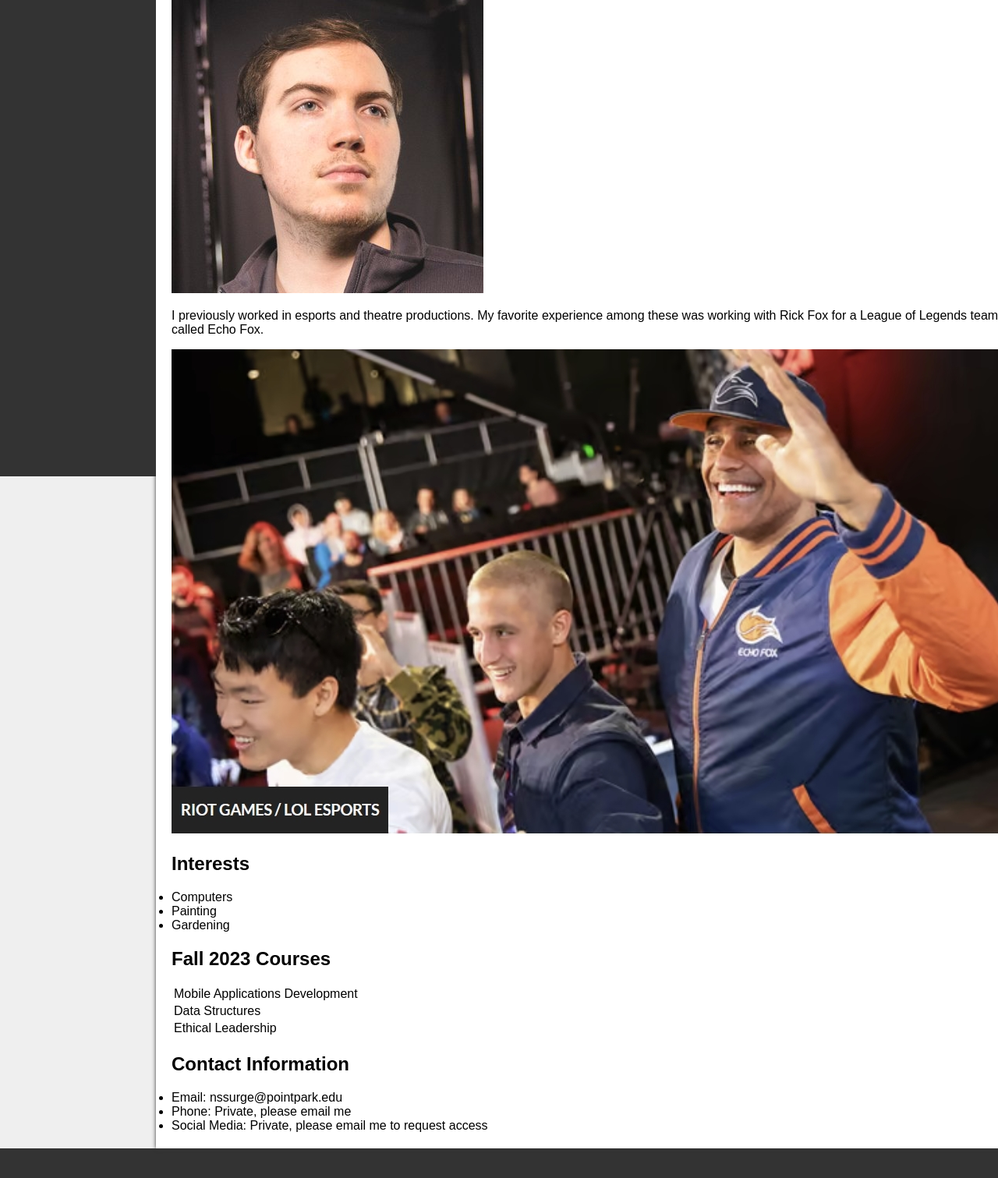
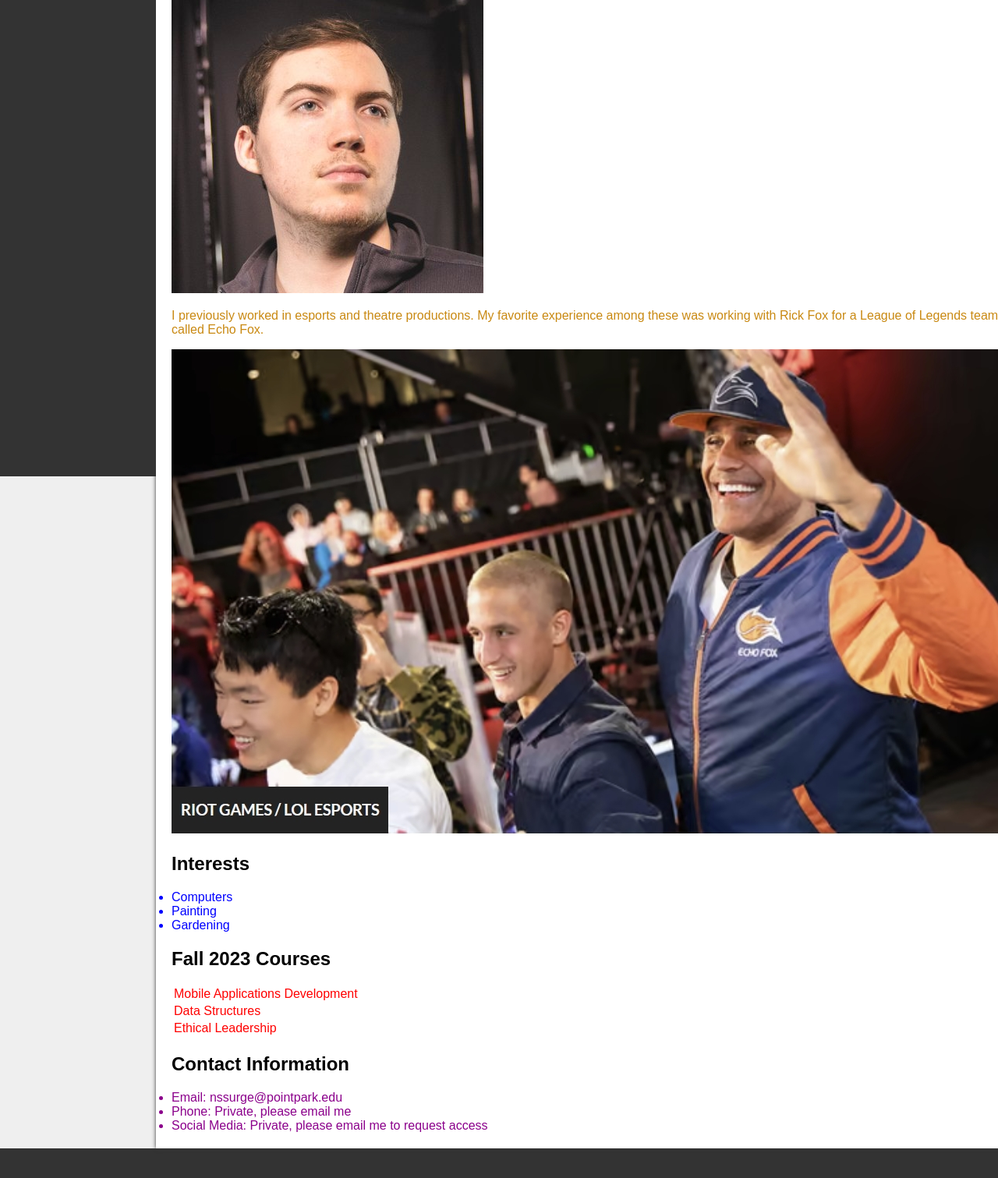
Before and after one commit to NickCSSPP/av, a plain HTML site: page index.html in a window 1280 px wide. Shown: the part 189-1700 px from the top of the page at 78% size. Drawn offline with Linux system fonts and the light colour scheme.

Commit message:
Added random color elements

```diff
--- a/styles.css
+++ b/styles.css
@@ -65,3 +65,23 @@
   padding: 20px;
   text-align: center;
 }
+
+#section2 li {
+  color: blue;
+}
+
+#section3 table{
+  color: red;
+}
+
+#section4 li {
+  color: darkmagenta;
+}
+
+#section1 h2 {
+  color: darkgreen;
+}
+
+p {
+  color:rgb(201, 137, 18);
+}
```
